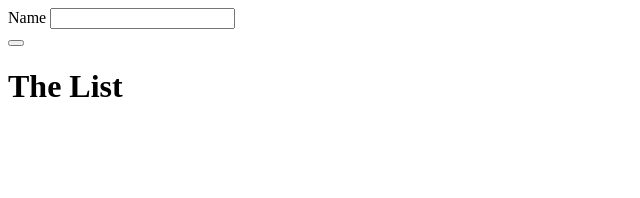
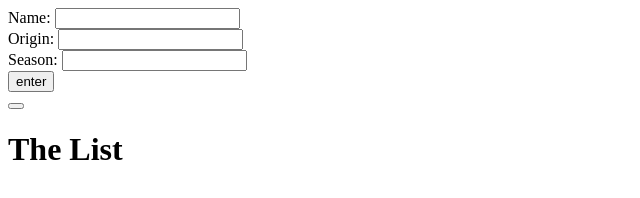
Before and after one commit to vjctqr/CodeClan-Homework-w6weekend, a plain HTML site: page index.html in a window 1280 px wide. Shown: the whole page, without its empty margins (0-640 px from the left). Drawn offline with Linux system fonts and the light colour scheme.

Commit message:
creating form 1.0.0

```diff
--- a/index.html
+++ b/index.html
@@ -9,17 +9,22 @@
             <div id="form-wrapper">
 
                 <div class="avo-form">
-                    <label for="name" class="primary">Name</label>
+                    <label for="name" class="primary">Name:</label>
                     <input type="text" id="name" required/>
                 </div>
-
-
-                <label>
-
-                </label>
+                <div class="avo-form">
+                    <label for="origin" class="primary">Origin:</label>
+                    <input type="text" id="origin" required/>
+                </div>
+                <div class="avo-form">
+                    <label for="season" class="primary">Season:</label>
+                    <input type="text" id="season" required/>
+                </div>
             </div>
+            <input type="submit" value="enter"/>
         </form>
-        <button></button>
+        <button> </button>
         <h1>The List</h1>
+        <ul id="the-list"></ul>
     </body>
 </html>
```
